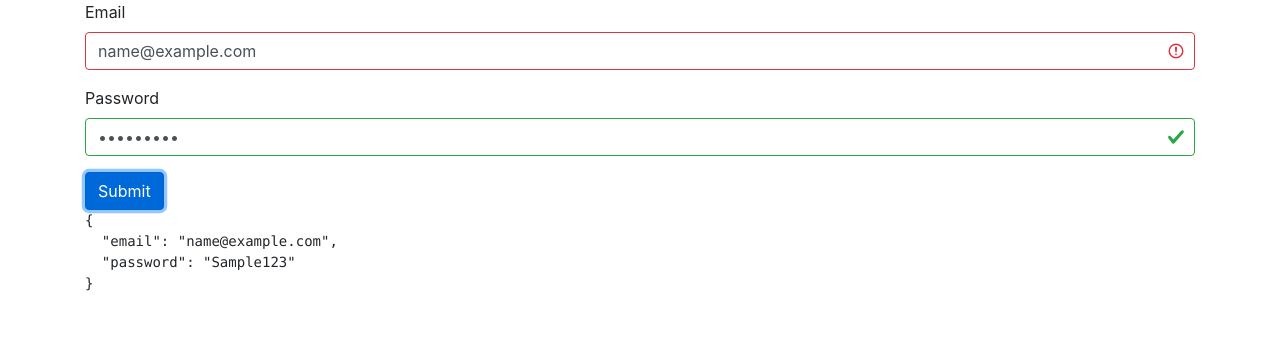
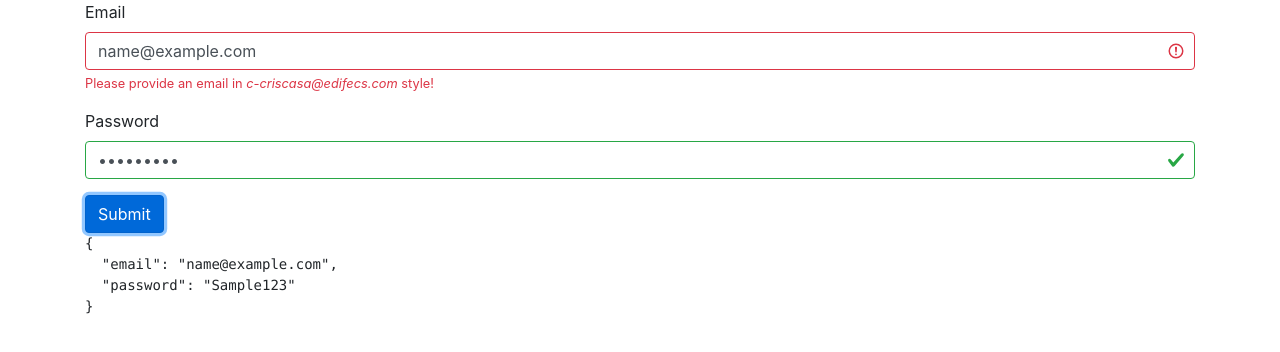
Before and after one commit to mega13d/codecraft-learn-angular, an Angular app in the folder angular-forms/: page /model-driven-forms in a window 1280 px wide. Both pictures are taken after typing "name@example.com", "Sample123" into the empty fields and a click on the button "Submit". Shown: the top 352 px of the page. Built offline with nearby package versions, Linux system fonts and the light colour scheme.

Commit message:
LANG-1 Angular Forms  * Add invalid validation messages

```diff
--- a/angular-forms/src/app/components/model-driven-forms/model-driven-forms.component.html
+++ b/angular-forms/src/app/components/model-driven-forms/model-driven-forms.component.html
@@ -13,6 +13,10 @@
               'is-invalid': email.invalid && (email.dirty || email.touched),
               'is-valid': email.valid && (email.dirty || email.touched)
       }">
+      <div class="invalid-feedback"
+           *ngIf="email.invalid && email.dirty">
+        Please provide an email in <i>c-criscasa@edifecs.com</i> style!
+      </div>
     </div>
 
     <div class="form-group">
@@ -25,6 +29,10 @@
               'is-valid': password.valid && (password.dirty || password.touched)
       }"
       >
+      <div class="invalid-feedback"
+           *ngIf="password.invalid && password.dirty">
+        Password must be at least 6 characters length...
+      </div>
     </div>
 
     <button type="submit" class="btn btn-primary">Submit</button>
```
